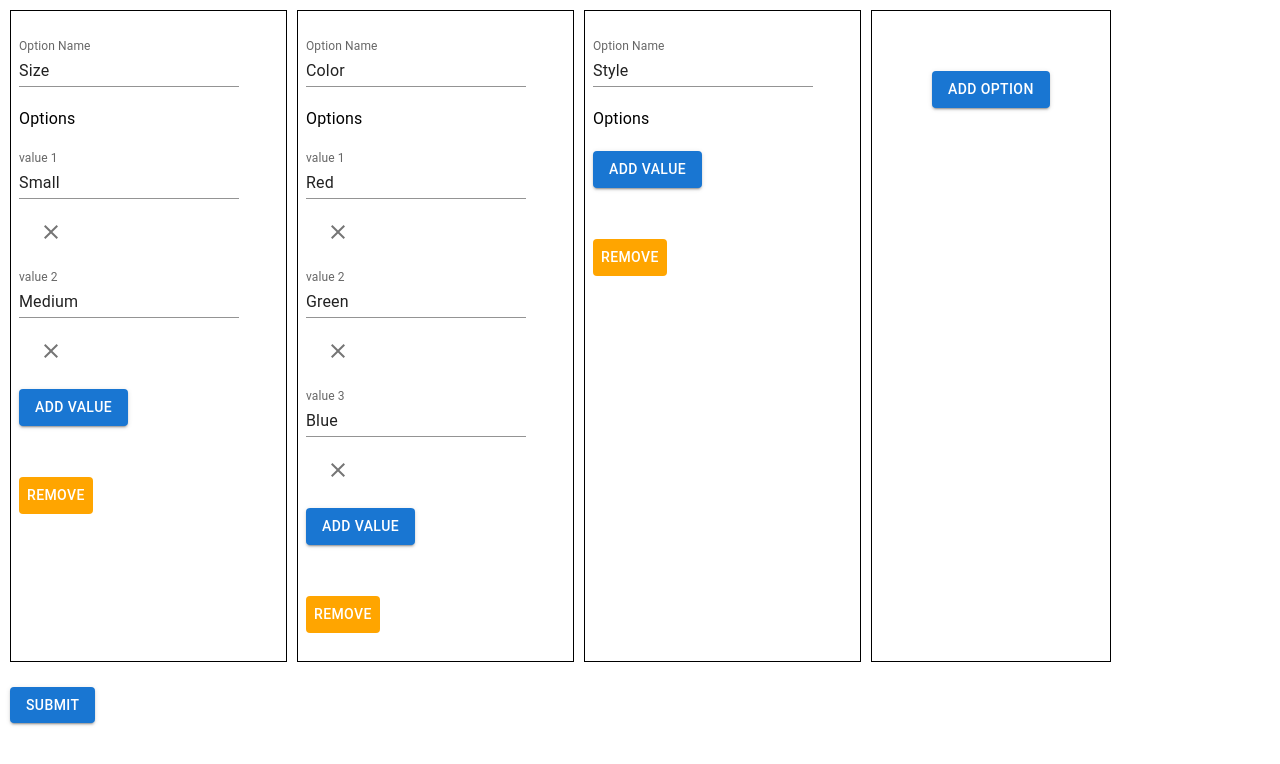
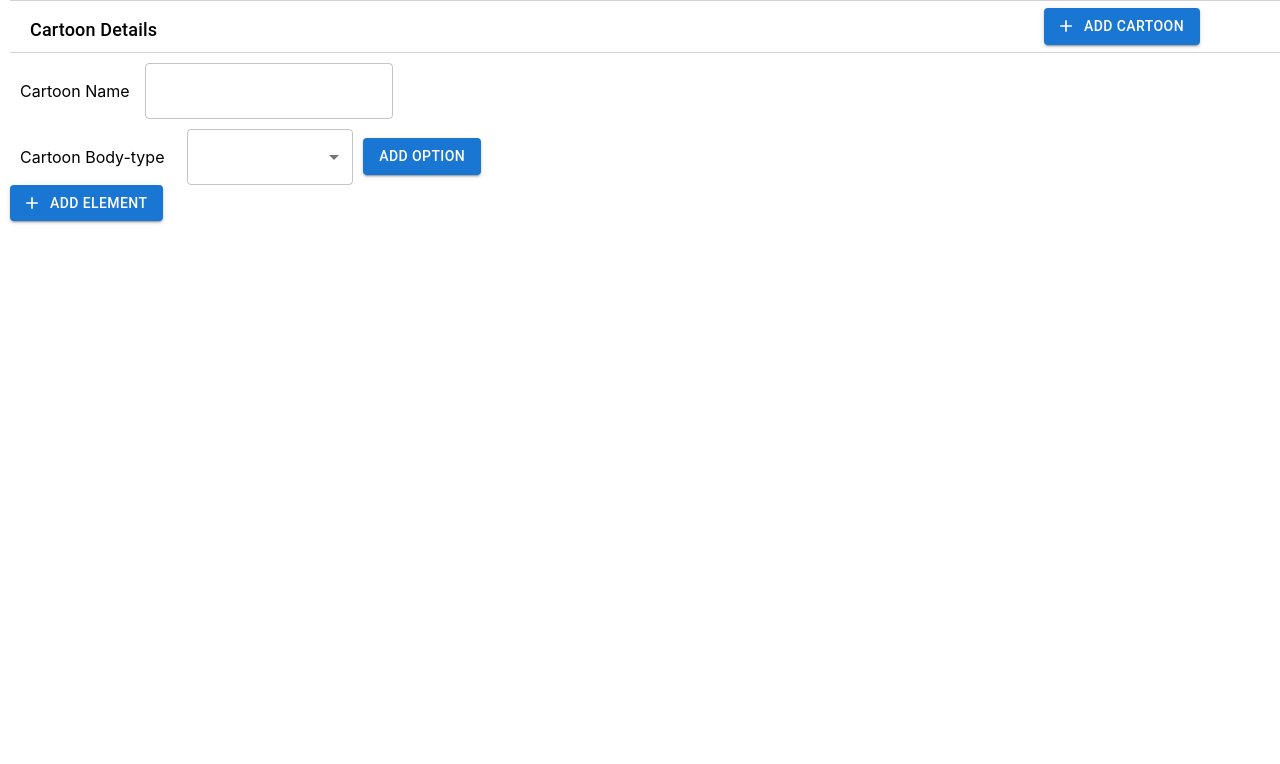
Before and after one commit to Dineshjeeva/dinesh-atdigitals-worksheets, a React (Create React App) app in the folder react-basics-project/: page /cartoon-vendor in a window 1280 px wide. Shown: the top 764 px of the page. Built offline with nearby package versions, Linux system fonts and the light colour scheme.

Commit message:
changes updates

```diff
--- a/react-basics-project/package.json
+++ b/react-basics-project/package.json
@@ -16,6 +16,7 @@
     "@types/react-dom": "^18.0.8",
     "react": "^18.2.0",
     "react-dom": "^18.2.0",
+    "react-router-dom": "^5.3.4",
     "react-scripts": "5.0.1",
     "typescript": "^4.8.4",
     "web-vitals": "^2.1.4"
@@ -43,5 +44,8 @@
       "last 1 firefox version",
       "last 1 safari version"
     ]
+  },
+  "devDependencies": {
+    "@types/react-router-dom": "^5.3.3"
   }
 }
--- a/react-basics-project/src/App.tsx
+++ b/react-basics-project/src/App.tsx
@@ -1,7 +1,19 @@
+import { Route, Switch } from "react-router-dom";
+
+import CatoonAddvendor from "./pages/cartoonvendor";
 import Totalall from "./component/Totalall";
 
 function App() {
-  return <Totalall />;
+  return (
+    <Switch>
+      <Route path="/" exact>
+        <Totalall />
+      </Route>
+      <Route path="/cartoon-vendor">
+        <CatoonAddvendor />
+      </Route>
+    </Switch>
+  );
 }
 
 export default App;
--- /dev/null
+++ b/react-basics-project/src/pages/CartoonName.tsx
@@ -0,0 +1,21 @@
+import { Box, Grid, TextField } from "@mui/material";
+
+export default function CartoonName() {
+  return (
+    <Box marginTop={"10px"} paddingLeft={"10px"} width={"500px"}>
+      <Grid
+        alignItems={"center"}
+        display={"flex"}
+        flexDirection={"row"}
+        container
+      >
+        <Grid item xs={3}>
+          <Grid>Cartoon Name</Grid>
+        </Grid>
+        <Grid item xs={9}>
+          <TextField />
+        </Grid>
+      </Grid>
+    </Box>
+  );
+}
--- /dev/null
+++ b/react-basics-project/src/pages/ElementOption.tsx
@@ -0,0 +1,19 @@
+import { Box, Button, Grid, Select } from "@mui/material";
+
+export default function ElementOption() {
+  return (
+    <Box paddingLeft={"10px"} marginTop={"10px"} width={"500px"}>
+      <Grid alignItems={"center"} container>
+        <Grid item xs={4}>
+          Cartoon Body-type
+        </Grid>
+        <Grid item xs={4}>
+          <Select fullWidth />
+        </Grid>
+        <Grid paddingLeft={"10px"} item xs={4}>
+          <Button variant="contained">ADD OPTION</Button>
+        </Grid>
+      </Grid>
+    </Box>
+  );
+}
--- /dev/null
+++ b/react-basics-project/src/pages/Header.tsx
@@ -0,0 +1,31 @@
+import { Box, Button, Typography } from "@mui/material";
+
+import AddIcon from "@mui/icons-material/Add";
+
+export default function Header() {
+  return (
+    <Box
+      display="flex"
+      style={{
+        justifyContent: "space-between",
+        borderTop: "1px solid lightgray",
+        borderBottom: "1px solid lightgray",
+      }}
+      paddingY={"7px"}
+    >
+      <Typography
+        fontSize="18px"
+        fontWeight="500"
+        paddingTop={1}
+        paddingLeft={2.5}
+      >
+        Cartoon Details
+      </Typography>
+      <Box marginRight="80px">
+        <Button startIcon={<AddIcon />} variant="contained">
+          ADD CARTOON
+        </Button>
+      </Box>
+    </Box>
+  );
+}
--- /dev/null
+++ b/react-basics-project/src/pages/cartoonvendor.tsx
@@ -0,0 +1,34 @@
+import { Box, Button } from "@mui/material";
+
+import AddIcon from "@mui/icons-material/Add";
+import CartoonName from "./CartoonName";
+import ElementOption from "./ElementOption";
+import Header from "./Header";
+import { useState } from "react";
+
+// name : input box
+// type: dropdown
+
+export default function CatoonAddvendor() {
+  const [element, setElement] = useState([]);
+  let addelementHandler = () => {
+    setElement([...element]);
+  };
+
+  return (
+    <Box paddingLeft={"10px"}>
+      <Header />
+      <CartoonName />
+
+      <ElementOption />
+
+      <Button
+        onClick={addelementHandler}
+        startIcon={<AddIcon />}
+        variant="contained"
+      >
+        ADD ELEMENT
+      </Button>
+    </Box>
+  );
+}
```
Also changed, not shown: react-basics-project/src/index.tsx (+10 -11 lines), 1 other file (tests, documents, lock files or other folders).
